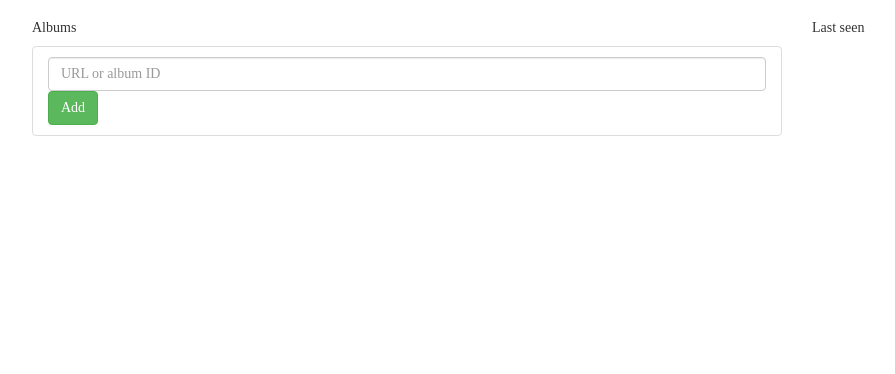
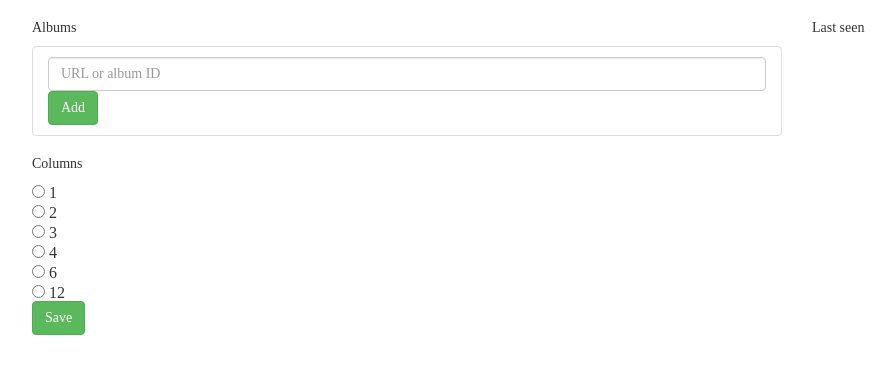
Before and after one commit to healplease/webkitya, a Flask app: template app/templates/admin.html in a window 1280 px wide. Shown: the part 80-454 px from the top of the page, without its empty margins (38-933 px from the left). Run offline with Flask 2, Linux system fonts and the light colour scheme; the template is opened without the code that fills it, so the values that code supplies are empty; some libraries are stand-ins or nearby versions.

Commit message:
at this point i dont really know what i'm doing

```diff
--- a/app/models/__init__.py
+++ b/app/models/__init__.py
@@ -1 +1 @@
-from .settings import Settings, Admin, SocialMedia
+from .settings import Settings, Admin, SocialMedia, Album
--- a/app/static/script.js
+++ b/app/static/script.js
@@ -1,34 +1,74 @@
+updateCSRFtoken = () => {
     $.ajaxSetup({
         beforeSend: function(xhr, settings) {
             if (!/^(GET|HEAD|OPTIONS|TRACE)$/i.test(settings.type) && !this.crossDomain) {
-            xhr.setRequestHeader("X-CSRFToken", document.querySelector('meta[name="csrf-token"]').content);
+                xhr.setRequestHeader("X-CSRFToken", $('input[name="csrf_token"]').val());
             }
         }
     });
+};
+
+updateCSRFtoken();
 
 $("#modal-picture").on("show.bs.modal", event => {
-    // Button that triggered the modal
-    let button = $(event.relatedTarget);
+    let link = $( event.relatedTarget ).data("link");
+    let title = $( event.relatedTarget ).data("title");
+    $( event.currentTarget ).find("#modal-title").text(title);
+    $( event.currentTarget ).find("#modal-image").attr("src", link);
+});
 
-    // Extract info from data-* attributes
-    let link = button.data("link");
-    let title = button.data("title");
-
-    console.log(link, title)
-
-    let modal = $(this)
-    modal.find("#modal-title").text(title);
-    modal.find("#modal-image").attr("src", link);
-})
-
-$("button[name='btn-edit']").click( event => {
-    let album_id = $( event.currentTarget ).closest("li[data-albumid]").attr("data-albumid");
+$(document).on( "click", "button[name='btn-edit-album']", event => {
+    let album_id = $( event.currentTarget ).closest("li").attr("data-albumid");
     $(`#show-block-${album_id}`).attr('style','display:none !important;');
     $(`#edit-block-${album_id}`).attr('style','display:flex !important;');
+    $( event.currentTarget ).closest("li").find("input[name='link_or_album_id']").select();
 });
 
-$("button[name='btn-discard']").click( event => {
-    let album_id = $( event.currentTarget ).closest("li[data-albumid]").attr("data-albumid");
+$(document).on( "click", "button[name='btn-discard-album']", event => {
+    let album_id = $( event.currentTarget ).closest("li").attr("data-albumid");
     $(`#show-block-${album_id}`).attr('style','display:flex !important;');
     $(`#edit-block-${album_id}`).attr('style','display:none !important;');
 });
+
+enableLoader = () => { $( "#spinner" ).fadeTo(150, 1); };
+disableLoader = () => { $( "#spinner" ).fadeTo(150, 0); };
+
+sendJSON = (url, data, success) => {
+    enableLoader();
+    $.ajax({
+        type: "POST",
+        contentType: 'application/json; charset=utf-8',
+        async: false,
+        url: url,
+        data: JSON.stringify( data ),
+        success: success,
+    });
+    updateCSRFtoken();
+};
+
+$(document).on( "click", "button[name='btn-delete-album']", event => {
+    let album_id = $( event.currentTarget ).closest("li").attr("data-albumid");
+    sendJSON(
+        "/admin/delete-album", { album_id: album_id },
+        () => { $("#albums").load("/admin #albums", disableLoader) }
+    );
+});
+
+
+$(document).on( "click", "button[name='btn-save-album']", event => {
+    let album_id = $( event.currentTarget ).closest("li").attr("data-albumid");
+    let link_or_album_id =  $( event.currentTarget ).closest("li").find("input[name='link_or_album_id']").val();
+    sendJSON(
+        "/admin/edit-album", { album_id: album_id, link_or_album_id: link_or_album_id },
+        () => { $("#albums").load("/admin #albums", disableLoader) }
+    );
+});
+
+
+$(document).on( "click", "button[name='btn-add-album']", event => {
+    let link_or_album_id =  $( event.currentTarget ).closest("li").find("input[name='link_or_album_id']").val();
+    sendJSON(
+        "/admin/add-album", { link_or_album_id: link_or_album_id },
+        () => { $("#albums").load("/admin #albums", disableLoader) }
+    );
+});
--- a/app/templates/admin.html
+++ b/app/templates/admin.html
@@ -1,11 +1,10 @@
 {% extends "base.html" %}
 
 {% block content %}
-
 <div class="container bg-dark text-light">
     <div class="row pb-3 pt-2">
-
-        {# title #}
+        <input type="hidden" name="csrf_token" value="{{ csrf_token() }}"/>
+        {# title - row 1 #}
         <div class="col-sm-12 mb-3">
             <div class="d-flex justify-content-between">
                 <div>
@@ -18,41 +17,62 @@
             </div>
         </div>
 
+        {# main - row 2 #}
         {# settings #}
         <div class="col-sm-8">
             <div class="h5">Albums</div>
-            <ul class="list-group">
+            <div class>
+                <ul class="list-group" id="albums">
                     {% for album in settings.albums %}
-                {% set album_id = album.strip('/').split('/')[-1] %}
-                <li class="list-group-item px-3" data-albumid="{{ album_id }}">
-                    <div class="d-flex justify-content-between" id="show-block-{{ album_id }}">
-                        <a href="{{ album }}" target="_blank" class="btn btn-link p-0">{{ album }}</a>
+                    <li class="list-group-item px-3" data-albumid="{{ album.album_id }}">
+                        <div class="d-flex justify-content-between" id="show-block-{{ album.album_id }}">
+                            <a href="{{ album.permalink }}" target="_blank" class="btn btn-link p-0 pl-1">{{ album.link_or_album_id }}</a>
                             <div class="btn-group">
-                            <button class="btn btn-warning py-0" name="btn-edit">Edit</button>
-                            <button class="btn btn-danger py-0" name="btn-delete">Delete</button>
+                                <button class="btn btn-warning py-0" name="btn-edit-album">Edit</button>
+                                <button class="btn btn-danger py-0" name="btn-delete-album">Delete</button>
                             </div>
                         </div>
 
-                    <div class="d-flex justify-content-between" style="display: none !important;" id="edit-block-{{ album_id }}">
+                        <div class="d-flex justify-content-between" style="display: none !important;" id="edit-block-{{ album.album_id }}">
                             <div class="w-50">
-                            <input type="text" class="form-control px-1 py-0" placeholder="URL or album ID" value="{{ album }}">
+                                <input type="text" name="link_or_album_id" class="form-control px-1 py-0"
+                                    placeholder="URL or album ID" style="height: auto;" value="{{ album.link_or_album_id }}">
                             </div>
                             <div class="btn-group">
-                            <button class="btn btn-success py-0" name="btn-save">Save</button>
-                            <button class="btn btn-secondary py-0" name="btn-discard">Discard</button>
+                                <button class="btn btn-secondary py-0" name="btn-discard-album">Discard</button>
+                                <button class="btn btn-success py-0" name="btn-save-album">Save</button>
                             </div>
                         </div>
                     </li>
                     {% endfor %}
-                <li class="list-group-item px-3 d-flex justify-content-between">
+                    <li class="list-group-item px-3">
+                        <div class="d-flex justify-content-between">
                             <div class="w-50">
-                        <input type="text" class="form-control px-1 py-0" placeholder="URL or album ID">
+                                <input type="text" name="link_or_album_id" class="form-control px-1 py-0"
+                                    placeholder="URL or album ID" style="height: auto;">
                             </div>
                             <div class="btn-group">
-                        <button class="btn btn-success py-0">Add</button>
+                                <button class="btn btn-success py-0" name="btn-add-album">Add</button>
+                            </div>
                         </div>
                     </li>
                 </ul>
+            </div>
+
+            <div class="h5 pt-3">Columns</div>
+            <div class="d-flex justify-content-between px-3">
+                {% for i in (1, 2, 3, 4, 6, 12) %}
+                <div class="form-check">
+                    <input class="form-check-input" type="radio" name="columns" id="columns{{ i }}" value="{{ i }}"
+                    {% if i == settings.cols %}checked{% endif %}>
+                    <label class="form-check-label py-1" for="columns{{ i }}">
+                        {{ i }}
+                    </label>
+                </div>
+                {% endfor %}
+                <div class="form-check"><button class="btn btn-success py-0" name="btn-save-album">Save</button></div>
+            </div>
+
         </div>
 
         {# info #}
@@ -73,6 +93,17 @@
                 {% endfor %}
             </ul>
         </div>
+
+        {# spinner - row 3 #}
+        <div class="col-sm-12 px-3">
+            <div class="d-flex justify-content-center">
+                <div class="spinner-border" id="spinner" role="status" style="opacity: 0;">
+                    <span class="sr-only">Loading...</span>
+                </div>
+            </div>
+        </div>
+
+        {# footer - row 4 (maybe) #}
     </div>
 </div>
 {% endblock %}
--- a/app/templates/base.html
+++ b/app/templates/base.html
@@ -5,7 +5,6 @@ lang="en"
 {% block head %}
 {{ super() }}
 {{ moment.include_moment() }}
-<meta name="csrf-token" content="{{ csrf_token() }}">
 {% endblock %}
 {% block styles %}
 {{ super() }}
--- a/app/templates/include/imagecard.html
+++ b/app/templates/include/imagecard.html
@@ -1,4 +1,4 @@
-<button class="btn card p-0 mb-4"
+<button class="btn card p-0 mb-4 w-100"
         data-toggle="modal" data-target="#modal-picture"
         data-link="{{ image.link }}" data-title="{{ image.description or '' }}"
 >
--- a/app/templates/include/modalpicture.html
+++ b/app/templates/include/modalpicture.html
@@ -12,11 +12,6 @@
             <div class="modal-body">
                 <img style="max-width: 100%;" class="rounded mx-auto d-block" referrerpolicy="no-referrer" src="#placeholder" id="modal-image">
             </div>
-
-            <div class="modal-footer">
-
-            </div>
-
         </div>
     </div>
 </div>
--- a/app/views/main.py
+++ b/app/views/main.py
@@ -10,7 +10,7 @@ main_bp = Blueprint("main", __name__)
 def index():
     images = []
     settings = Settings.get(env=current_app.env)
-    album_ids = settings.get_album_ids() if settings else []
+    album_ids = [x.album_id for x in settings.albums] if settings else []
 
     for album_id in album_ids:
         images.extend(get_album_images(
```
Also changed, not shown: app/__init__.py (+8 -3 lines), app/domain/imgur.py (+7 -1 lines), app/models/settings.py (+47 -8 lines), app/templates/index.html (+5 -23 lines), app/views/admin.py (+33 -3 lines), app/views/devonly.py (+5 -3 lines), 1 other file. Lines whose indentation alone changed are shown as unchanged.
